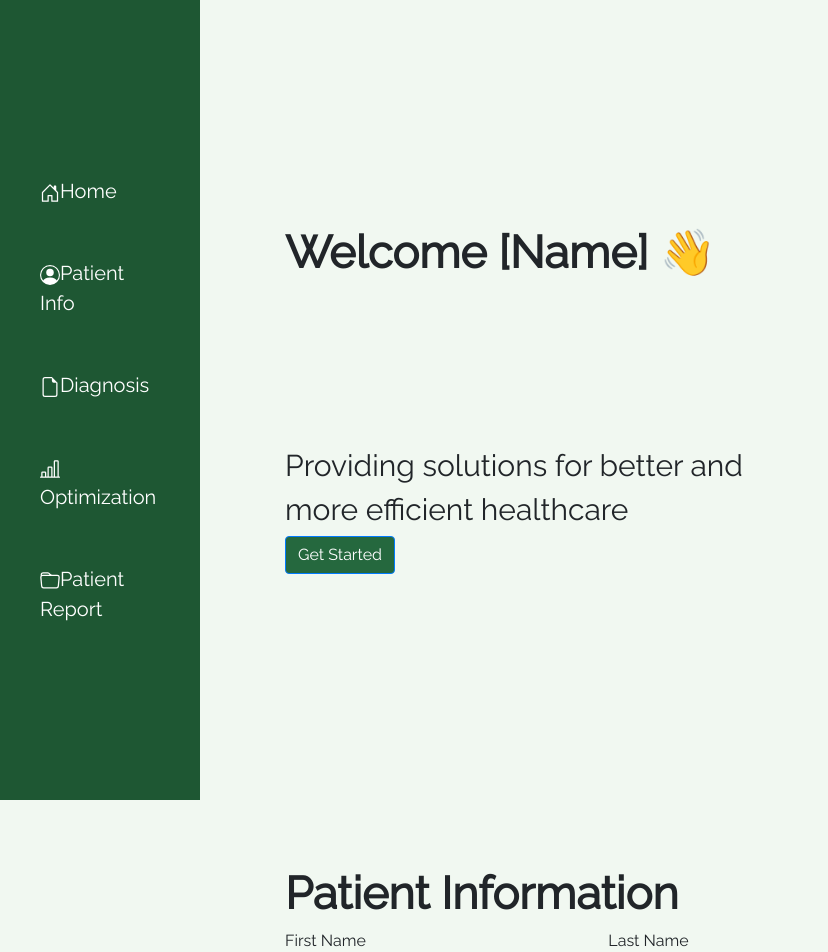
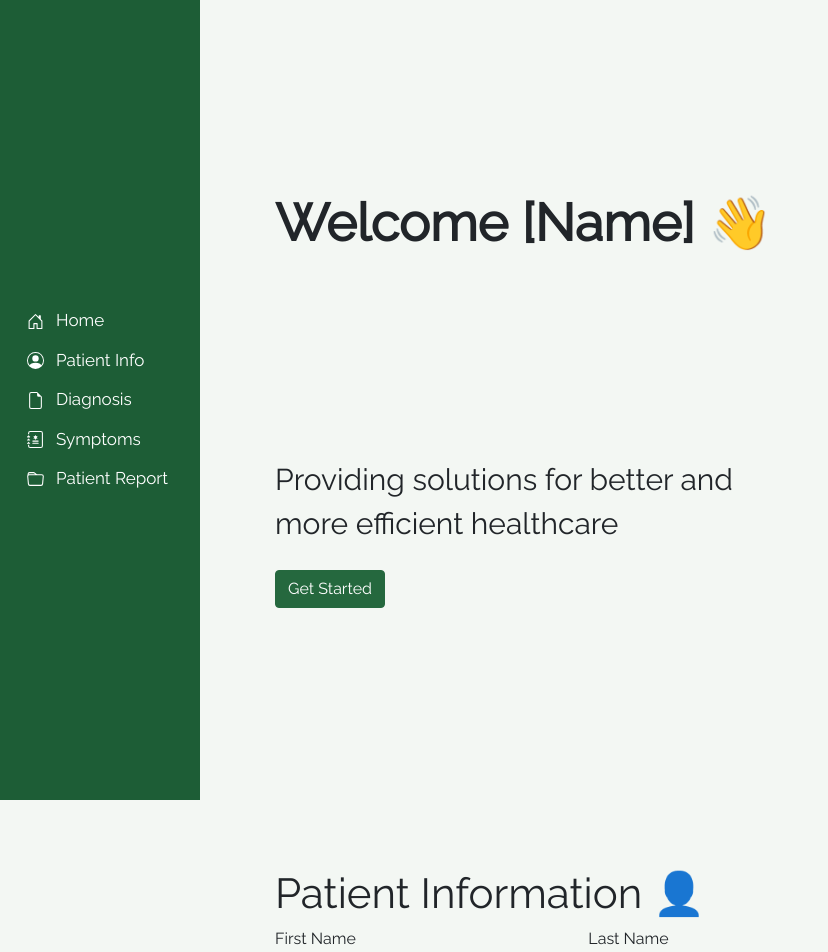
Before and after one commit to nicolelee1012/entyre-frontend, a React (Create React App) app: page / in a window 1280 px wide. Shown: the top 952 px of the page, without its empty margins (0-828 px from the left). Built offline with nearby package versions, Linux system fonts and the light colour scheme; no server answers.

Commit message:
fixed styling on spacing and buttons

```diff
--- a/src/App.css
+++ b/src/App.css
@@ -1,7 +1,7 @@
 @import url("//fonts.googleapis.com/css?family=Raleway");
 
 .App {
-    background-color: #f1f8f1;
+    background-color: #f3f7f3;
     font-family: "Raleway";
 }
 
--- a/src/App.js
+++ b/src/App.js
@@ -4,7 +4,7 @@ import Home from "./components/Home/Home";
 import PatientInfo from "./components/PatientInfo/PatientInfo";
 import Diagnosis from "./components/Diagnosis/Diagnosis";
 import PatientReport from "./components/PatientReport/PatientReport";
-import Optimization from "./components/Optimization/Optimization";
+import SideEffects from "./components/SideEffects/SideEffects";
 
 function App() {
     return (
@@ -14,7 +14,7 @@ function App() {
             <PatientInfo />
             <Diagnosis />
 
-            <Optimization />
+            <SideEffects />
             <PatientReport />
         </div>
     );
--- a/src/components/Diagnosis/Diagnosis.js
+++ b/src/components/Diagnosis/Diagnosis.js
@@ -72,7 +72,7 @@ function Diagnosis() {
         <DiagnosisStyled id="diagnosis">
             <Wrapper>
                 <Container>
-                    <h1>Diagnosis and Medication</h1>
+                    <h2>Add Diagnosis 📄</h2>
                     <Formik
                         validateOnChange={true}
                         initialValues={initialValues}
@@ -296,11 +296,11 @@ function Diagnosis() {
                                         </FieldArray>
                                     </Form.Group>
                                     <Button
-                                        variant="secondary"
+                                        variant="primary"
                                         type="submit"
                                         disabled={isSubmitting}
                                     >
-                                        Submit
+                                        Next
                                     </Button>
                                     <pre>{JSON.stringify(values, null, 2)}</pre>
                                     <pre>{JSON.stringify(errors, null, 2)}</pre>
--- a/src/components/Header/Header.js
+++ b/src/components/Header/Header.js
@@ -3,35 +3,42 @@ import {
     HouseDoor,
     PersonCircle,
     FileEarmark,
-    BarChartLine,
+    JournalMedical,
     Folder,
 } from "react-bootstrap-icons";
 import { Link } from "react-scroll";
 import styled from "styled-components";
 
+export const width = 200;
 const NavbarStyled = styled.div`
-  font-size: 20px;
+    font-size: 17px;
     position: fixed;
-  width: 200px;
+    width: ${width}px;
     .header {
-    background: #1e5733;
-    padding: 40px;
-    padding-top: 75%;
-    padding-bottom: 75%;
+        background: #1d5d36;
+        padding: 20px;
         display: flex;
         flex-direction: column;
         justify-content: center;
-    margin: 0;
+        align-content: center;
         color: white;
-    height: 100vh;
+        min-height: 100vh;
         top: 0;
-    left: -100%;
         * {
             cursor: pointer;
         }
         .scrolling-buttons {
             display: flex;
             flex-direction: column;
+        }
+    }
+    .header li {
+        padding: 7px;
+        display: flex;
+        align-items: center;
+    }
+    .header li a {
+        padding-left: 12px;
     }
 `;
 
@@ -40,11 +47,9 @@ export default class Header extends Component {
         return (
             <NavbarStyled>
                 <ul
-                    class="header"
+                    className="header"
                     style={{
-                        display: "flex",
                         listStyle: "none",
-                        justifyContent: "space-around",
                     }}
                 >
                     <li>
@@ -71,9 +76,9 @@ export default class Header extends Component {
                         </Link>
                     </li>
                     <li>
-                        <BarChartLine />
-                        <Link to="optimization" spy={true} smooth={true}>
-                            Optimization
+                        <JournalMedical />
+                        <Link to="sideEffects" spy={true} smooth={true}>
+                            Symptoms
                         </Link>
                     </li>
 
--- a/src/components/Home/Home.js
+++ b/src/components/Home/Home.js
@@ -19,10 +19,10 @@ export default class Home extends Component {
                 <Wrapper>
                     <Container>
                         <h1>Welcome [Name] 👋</h1>
-                        <div style={{ height: "20vh" }}></div>
-                        <h2>Providing solutions for better and</h2>
-                        <h2>more efficient healthcare</h2>
-                        <div>
+                        <div style={{ height: "25vh" }}></div>
+                        <h3>Providing solutions for better and</h3>
+                        <h3>more efficient healthcare</h3>
+                        <div style={{ paddingTop: "20px" }}>
                             <Button>
                                 <Link to="patientInfo" spy={true} smooth={true}>
                                     Get Started
--- a/src/components/PatientInfo/PatientInfo.js
+++ b/src/components/PatientInfo/PatientInfo.js
@@ -50,7 +50,7 @@ export default class PatientInfo extends Component {
             <PatientInfoStyled id="patientInfo">
                 <Wrapper>
                     <Container>
-                        <h1>Patient Information</h1>
+                        <h2>Patient Information 👤</h2>
                         <Formik
                             validateOnChange={true}
                             initialValues={{
@@ -192,7 +192,7 @@ export default class PatientInfo extends Component {
                                     <Form.Row>
                                         <Form.Group>
                                             <Button
-                                                variant="secondary"
+                                                variant="primary"
                                                 type="submit"
                                                 disabled={isSubmitting}
                                             >
--- a/src/components/Optimization/Optimization.js
+++ b/src/components/SideEffects/SideEffects.js
@@ -1,14 +1,14 @@
 import React, { Component } from "react";
 import "bootstrap/dist/css/bootstrap.css";
-import "./Optimization.css";
-import { Container, Form, Table } from "react-bootstrap";
+import "./SideEffects.css";
+import { Container, Form, Table, Button } from "react-bootstrap";
 import Wrapper from "../Wrapper/Wrapper";
 import styled from "styled-components";
 // import * as yup from "yup";
 import { Formik } from "formik";
 import { SelectField } from "../FormFields/InputField";
 
-const OptimizationStyled = styled.div``;
+const SideEffectsStyled = styled.div``;
 
 // temporary values
 const options1 = [
@@ -49,13 +49,13 @@ const promiseOptions = (inputValue) =>
 //     ),
 // });
 
-export default class Optimization extends Component {
+export default class SideEffects extends Component {
     render() {
         return (
-            <OptimizationStyled id="optimization">
+            <SideEffectsStyled id="sideEffects">
                 <Wrapper>
                     <Container fluid="md">
-                        <h1>Symptoms and Side Effects</h1>
+                        <h2>Symptoms and Side Effects 💊</h2>
                         <Formik
                             validateOnChange={true}
                             initialValues={{
@@ -167,6 +167,13 @@ export default class Optimization extends Component {
                                                     </tr>
                                                 </tbody>
                                             </Table>
+                                            <Button
+                                                variant="primary"
+                                                type="submit"
+                                                disabled={isSubmitting}
+                                            >
+                                                Next
+                                            </Button>
                                         </Form.Row>
                                         <pre>
                                             {JSON.stringify(values, null, 2)}
@@ -177,7 +184,7 @@ export default class Optimization extends Component {
                         </Formik>
                     </Container>
                 </Wrapper>
-            </OptimizationStyled>
+            </SideEffectsStyled>
         );
     }
 }
--- a/src/components/Wrapper/Wrapper.jsx
+++ b/src/components/Wrapper/Wrapper.jsx
@@ -1,5 +1,6 @@
 import React from "react";
 import styled from "styled-components";
+import { width } from "../Header/Header";
 
 const WrapperStyled = styled.div`
     min-height: 100vh;
@@ -7,20 +8,38 @@ const WrapperStyled = styled.div`
     flex-direction: column;
     justify-content: center;
     align-items: left;
+    margin-left: ${width}px;
+    padding: 60px;
     h1 {
-        font-size: 45px;
+        font-size: 52px;
         font-weight: bold;
     }
     h2 {
+        font-size: 42px;
+    }
+    h3 {
         font-size: 30px;
     }
     p {
         font-size: 22px;
     }
-    margin-left: 250px;
-    padding: 20px;
-    .btn {
-        background-color: #25683e;
+    .btn-primary,
+    .btn-primary:focus {
+        color: white !important;
+        background: #25683e !important;
+        border-color: #25683e !important;
+        transition: all 0.25s ease-in-out !important;
+        box-shadow: none !important;
+    }
+    .btn-primary:hover,
+    .btn-primary:visited {
+        font-weight: 600; !imporant;
+        outline: 2px #25683e !important;
+        box-shadow: 0 0 0 4px #ace2b8 !important;
+    }
+    .btn-primary:active {
+        background: #ace2b8 !important;
+        color: #25683e !important;
     }
 `;
 
```
Also changed, not shown: src/components/SideEffects/SideEffects.css (renamed from src/components/Optimization/Optimization.css). Lines whose indentation alone changed are shown as unchanged.
